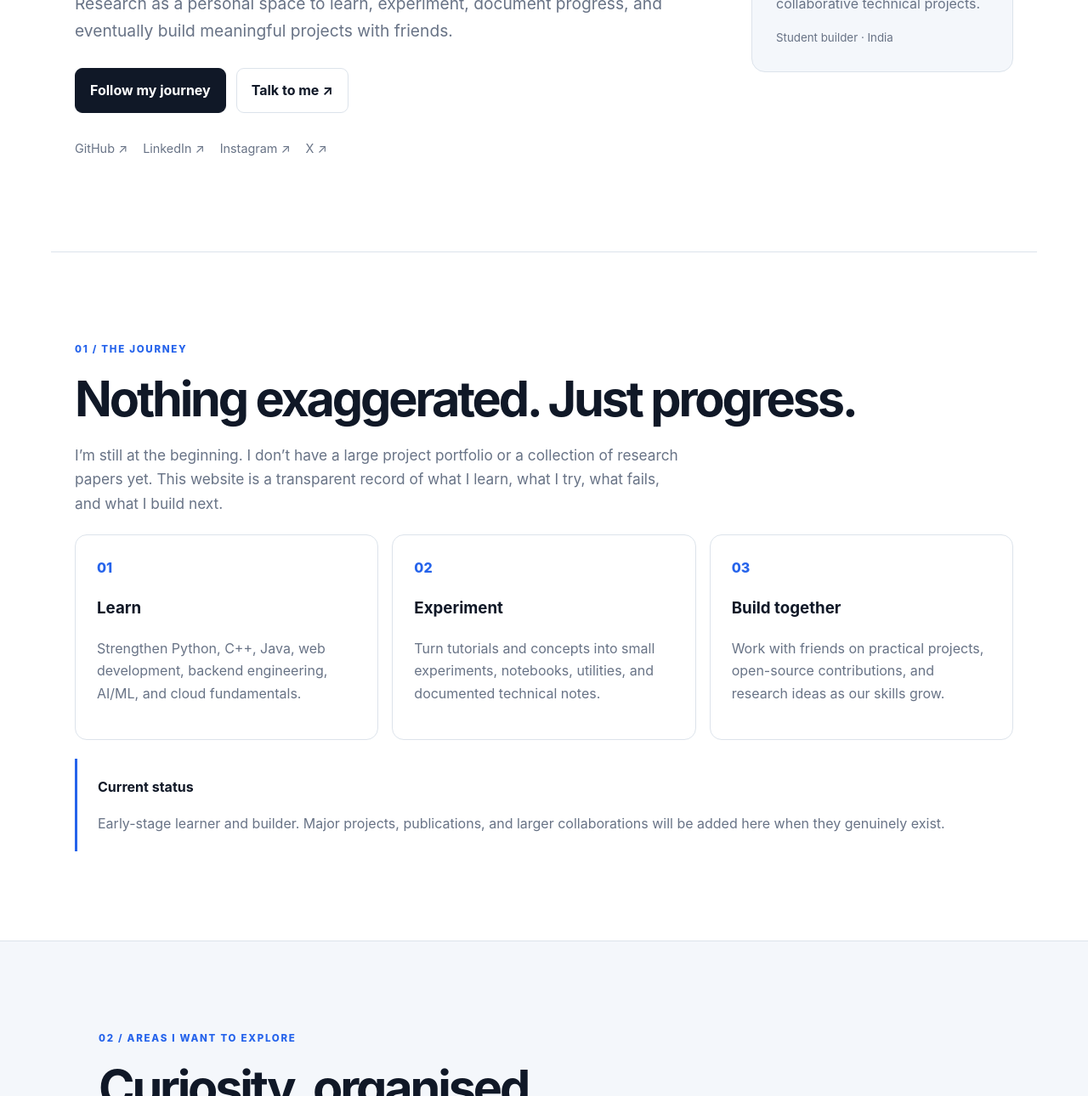
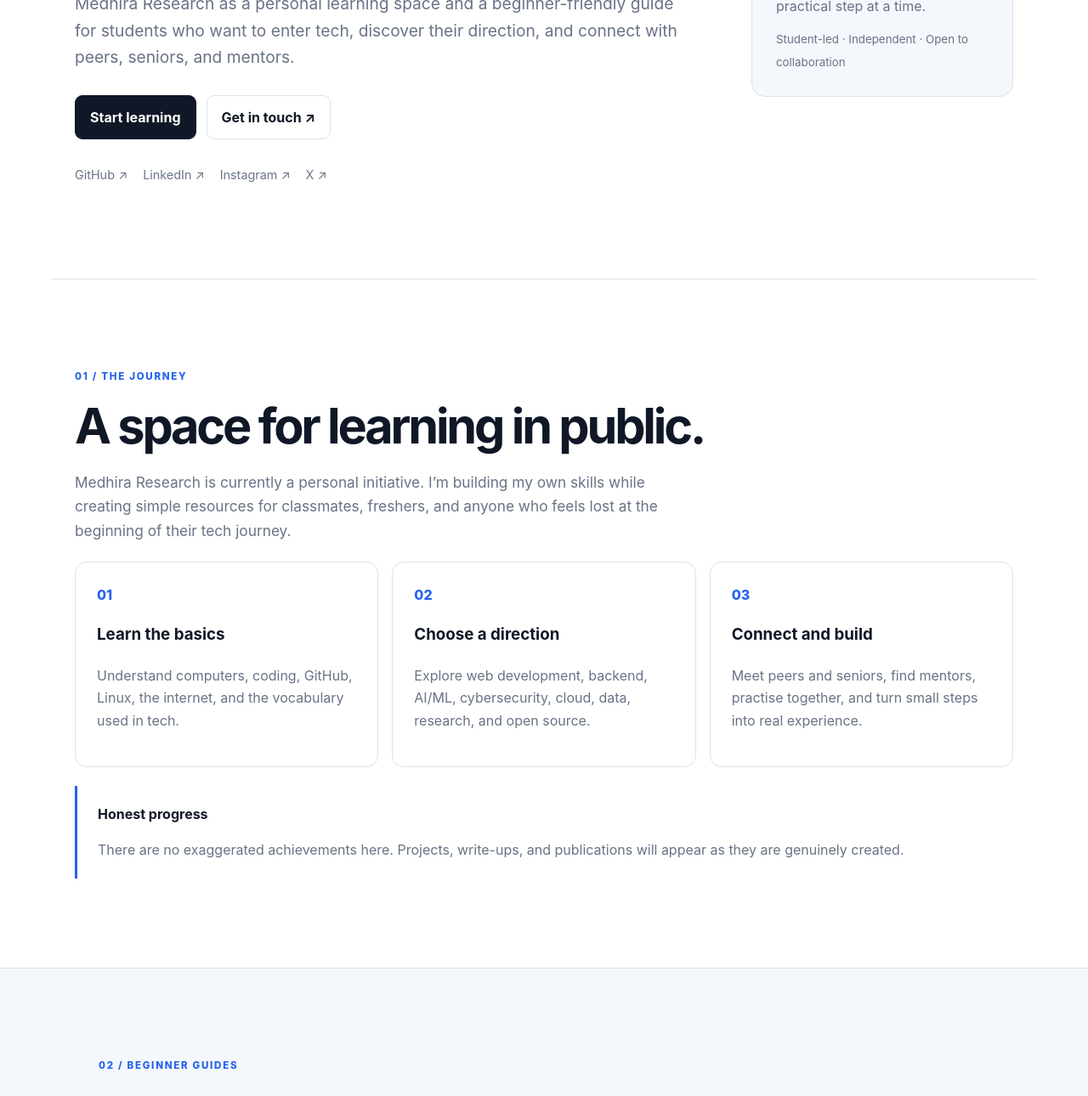
Before and after one commit to Medhira-Research/medhira-research, a plain HTML site: page website/index.html in a window 1280 px wide. Shown: the part 463-1753 px from the top of the page at 85% size. Drawn offline with Linux system fonts and the light colour scheme.

Commit message:
Add beginner tech guidance and community hub sections

```diff
--- a/website/index.html
+++ b/website/index.html
@@ -3,40 +3,42 @@
 <head>
   <meta charset="utf-8">
   <meta name="viewport" content="width=device-width, initial-scale=1">
-  <meta name="description" content="A. Sai Shivanand — a student portfolio for learning, experiments, open-source work, and collaboration through Medhira Research.">
-  <title>Medhira Research | A. Sai Shivanand</title>
+  <meta name="description" content="Medhira Research — a beginner-friendly learning, technology guidance, and collaboration space created by A. Sai Shivanand.">
+  <title>Medhira Research | Learn. Build. Connect.</title>
   <link rel="stylesheet" href="style.css">
 </head>
 <body>
 <header class="site-header shell">
   <a class="brand" href="#home"><span>MEDHIRA</span><small>RESEARCH</small></a>
-  <nav aria-label="Primary navigation"><a href="#journey">Journey</a><a href="#interests">Interests</a><a href="#people">People</a><a href="#collaborate">Connect</a></nav>
+  <nav aria-label="Primary navigation"><a href="#journey">Journey</a><a href="#guides">Guides</a><a href="#interests">Paths</a><a href="#people">People</a><a href="#collaborate">Connect</a></nav>
 </header>
 <main>
 <section id="home" class="hero shell">
   <div>
-    <p class="kicker">PERSONAL LEARNING SPACE · MEDHIRA RESEARCH</p>
-    <h1>Learning in public.<br><em>Building from zero.</em></h1>
-    <p class="hero-text">I’m <strong>A. Sai Shivanand</strong>, an Integrated M.Tech CSE–AIML student using Medhira Research as a personal space to learn, experiment, document progress, and eventually build meaningful projects with friends.</p>
-    <div class="button-row"><a class="button primary" href="#journey">Follow my journey</a><a class="button" href="mailto:asaishivanand@gmail.com">Talk to me ↗</a></div>
+    <p class="kicker">PERSONAL LEARNING SPACE · COMMUNITY HUB</p>
+    <h1>Start curious.<br><em>Build together.</em></h1>
+    <p class="hero-text">I’m <strong>A. Sai Shivanand</strong>, an Integrated M.Tech CSE–AIML student building Medhira Research as a personal learning space and a beginner-friendly guide for students who want to enter tech, discover their direction, and connect with peers, seniors, and mentors.</p>
+    <div class="button-row"><a class="button primary" href="#guides">Start learning</a><a class="button" href="mailto:asaishivanand@gmail.com">Get in touch ↗</a></div>
     <div class="social-row" aria-label="Social profiles"><a href="https://github.com/asaishivanand-design" target="_blank" rel="noreferrer">GitHub ↗</a><a href="https://www.linkedin.com/in/sai-shivanand-appalla-9398b3321/" target="_blank" rel="noreferrer">LinkedIn ↗</a><a href="https://www.instagram.com/_shivanand_21/" target="_blank" rel="noreferrer">Instagram ↗</a><a href="https://x.com/_shivanand_" target="_blank" rel="noreferrer">X ↗</a></div>
   </div>
-  <aside class="hero-note"><span class="status-dot"></span><strong>Open to learning opportunities</strong><p>Looking for beginner-friendly internships, mentorship, open-source contributions, and collaborative technical projects.</p><small>Student builder · India</small></aside>
+  <aside class="hero-note"><span class="status-dot"></span><strong>Everyone starts somewhere</strong><p>No prior experience required. Learn the basics, ask questions, find a direction, and take one practical step at a time.</p><small>Student-led · Independent · Open to collaboration</small></aside>
 </section>
 <section id="journey" class="section shell">
-  <p class="kicker">01 / THE JOURNEY</p><h2>Nothing exaggerated. Just progress.</h2>
-  <p class="section-intro">I’m still at the beginning. I don’t have a large project portfolio or a collection of research papers yet. This website is a transparent record of what I learn, what I try, what fails, and what I build next.</p>
-  <div class="research-grid"><article><span>01</span><h3>Learn</h3><p>Strengthen Python, C++, Java, web development, backend engineering, AI/ML, and cloud fundamentals.</p></article><article><span>02</span><h3>Experiment</h3><p>Turn tutorials and concepts into small experiments, notebooks, utilities, and documented technical notes.</p></article><article><span>03</span><h3>Build together</h3><p>Work with friends on practical projects, open-source contributions, and research ideas as our skills grow.</p></article></div>
-  <div class="research-note"><strong>Current status</strong><p>Early-stage learner and builder. Major projects, publications, and larger collaborations will be added here when they genuinely exist.</p></div>
+  <p class="kicker">01 / THE JOURNEY</p><h2>A space for learning in public.</h2>
+  <p class="section-intro">Medhira Research is currently a personal initiative. I’m building my own skills while creating simple resources for classmates, freshers, and anyone who feels lost at the beginning of their tech journey.</p>
+  <div class="research-grid"><article><span>01</span><h3>Learn the basics</h3><p>Understand computers, coding, GitHub, Linux, the internet, and the vocabulary used in tech.</p></article><article><span>02</span><h3>Choose a direction</h3><p>Explore web development, backend, AI/ML, cybersecurity, cloud, data, research, and open source.</p></article><article><span>03</span><h3>Connect and build</h3><p>Meet peers and seniors, find mentors, practise together, and turn small steps into real experience.</p></article></div>
+  <div class="research-note"><strong>Honest progress</strong><p>There are no exaggerated achievements here. Projects, write-ups, and publications will appear as they are genuinely created.</p></div>
 </section>
-<section id="interests" class="section tint"><div class="shell"><p class="kicker">02 / AREAS I WANT TO EXPLORE</p><h2>Curiosity, organised.</h2><div class="research-grid"><article><span>01</span><h3>AI &amp; Machine Learning</h3><p>Learning model fundamentals, experimentation, evaluation, and responsible use of generative AI.</p></article><article><span>02</span><h3>Computer Vision &amp; Forensics</h3><p>Exploring image analysis, scientific image integrity, steganography, and visual data.</p></article><article><span>03</span><h3>Backend &amp; Cloud Systems</h3><p>Learning FastAPI, databases, deployment, automation, CI/CD, and dependable software practices.</p></article></div></div></section>
-<section id="people" class="section shell"><p class="kicker">03 / PEOPLE</p><h2>Starting with one.<br>Growing through collaboration.</h2><p class="section-intro">Medhira Research is currently a personal initiative. Friends and collaborators will be listed here only after they officially join, with their roles, interests, learning goals, and contributions.</p><div id="team-list" class="team-grid"><p class="muted-text">Loading profile…</p></div></section>
-<section id="collaborate" class="section tint"><div class="shell collaboration"><p class="kicker">04 / CONNECT</p><h2>Let’s learn and build together.</h2><p>I’m open to beginner-friendly internships, mentorship, study partnerships, open-source contributions, and collaborations in AI/ML, computer vision, web development, backend engineering, and cloud technologies.</p><div class="button-row"><a class="button primary" href="mailto:asaishivanand@gmail.com?subject=Medhira%20Research%20conversation">Email me</a><a class="button" href="https://www.linkedin.com/in/sai-shivanand-appalla-9398b3321/" target="_blank" rel="noreferrer">Connect on LinkedIn ↗</a></div><p class="fine-print">Medhira Research is an independent student-led learning initiative—not a university department, placement agency, or guarantee of opportunities.</p></div></section>
+<section id="guides" class="section tint"><div class="shell"><p class="kicker">02 / BEGINNER GUIDES</p><h2>Where do I even start?</h2><p class="section-intro">Short, practical starting points for students who are completely new to technology. These guides will grow over time.</p><div id="guide-list" class="project-grid"><p class="muted-text">Loading beginner guides…</p></div></div></section>
+<section id="interests" class="section shell"><p class="kicker">03 / EXPLORE YOUR PATH</p><h2>Different roads into tech.</h2><div class="research-grid"><article><span>01</span><h3>AI &amp; Machine Learning</h3><p>Learn Python, mathematics, data, model fundamentals, and experimentation.</p></article><article><span>02</span><h3>Web &amp; Backend</h3><p>Start with HTML, CSS, JavaScript, APIs, databases, FastAPI, and deployment.</p></article><article><span>03</span><h3>Linux &amp; Open Source</h3><p>Understand the terminal, Git, GitHub, contribution workflows, and community collaboration.</p></article><article><span>04</span><h3>Cloud &amp; DevOps</h3><p>Explore servers, containers, CI/CD, cloud platforms, monitoring, and automation.</p></article><article><span>05</span><h3>Research</h3><p>Learn how to read papers, ask questions, run experiments, cite sources, and report evidence.</p></article><article><span>06</span><h3>Find your own route</h3><p>Try small activities before committing to a field. Your direction can change as you learn.</p></article></div></section>
+<section id="people" class="section tint"><div class="shell"><p class="kicker">04 / PEOPLE &amp; MENTORS</p><h2>Starting with one.<br>Growing through people.</h2><p class="section-intro">This is currently my personal initiative. Peers, seniors, and teachers may be added here with their consent, roles, interests, guidance areas, and contributions.</p><div id="team-list" class="team-grid"><p class="muted-text">Loading profile…</p></div><p class="fine-print">Only people who explicitly agree to be listed will be featured.</p></div></section>
+<section id="collaborate" class="section shell"><div class="collaboration"><p class="kicker">05 / CONNECT</p><h2>Let’s learn and build together.</h2><p>I’m open to beginner-friendly internships, mentorship, study partnerships, open-source contributions, peer learning, and collaborations in AI/ML, computer vision, web development, backend engineering, Linux, and cloud technologies.</p><div class="button-row"><a class="button primary" href="mailto:asaishivanand@gmail.com?subject=Medhira%20Research%20conversation">Email me</a><a class="button" href="https://www.linkedin.com/in/sai-shivanand-appalla-9398b3321/" target="_blank" rel="noreferrer">Connect on LinkedIn ↗</a></div><p class="fine-print">Medhira Research is an independent student-led learning initiative—not a university department, placement agency, or guarantee of opportunities.</p></div></section>
 </main>
-<footer class="site-footer shell"><span>© <span id="year"></span> Medhira Research · A. Sai Shivanand</span><span>Exploring intelligence. Engineering evidence.</span></footer>
+<footer class="site-footer shell"><span>© <span id="year"></span> Medhira Research · A. Sai Shivanand</span><span>Learn. Build. Connect.</span></footer>
 <script>
 const esc=v=>String(v??'').replace(/[&<>\"']/g,c=>({'&':'&amp;','<':'&lt;','>':'&gt;','\"':'&quot;',"'":'&#39;'}[c]));
 document.querySelector('#year').textContent=new Date().getFullYear();
+fetch('data/guides.json').then(r=>r.json()).then(items=>{document.querySelector('#guide-list').innerHTML=items.map((g,i)=>`<article class="project-card"><span class="card-index">${String(i+1).padStart(2,'0')}</span><h3>${esc(g.title)}</h3><p>${esc(g.description)}</p><small>${esc(g.level)}</small><details><summary>Suggested steps</summary><ul>${g.steps.map(s=>`<li>${esc(s)}</li>`).join('')}</ul></details></article>`).join('')}).catch(()=>document.querySelector('#guide-list').innerHTML='<p class="muted-text">Guides unavailable right now.</p>');
 fetch('data/team.json').then(r=>r.json()).then(people=>{document.querySelector('#team-list').innerHTML=people.map(p=>`<article class="person-card"><div class="avatar">${esc(p.initials)}</div><div><p class="tag">${esc(p.role)}</p><h3>${esc(p.name)}</h3><p>${esc(p.bio)}</p><p class="person-meta"><strong>Interests:</strong> ${esc(p.interests)}<br><strong>Goals:</strong> ${esc(p.goals)}</p><div class="person-links">${p.github?`<a href="${esc(p.github)}" target="_blank" rel="noreferrer">GitHub ↗</a>`:''}${p.linkedin?`<a href="${esc(p.linkedin)}" target="_blank" rel="noreferrer">LinkedIn ↗</a>`:''}</div></div></article>`).join('')}).catch(()=>document.querySelector('#team-list').innerHTML='<p class="muted-text">Profile unavailable.</p>');
 </script>
 </body></html>
```
